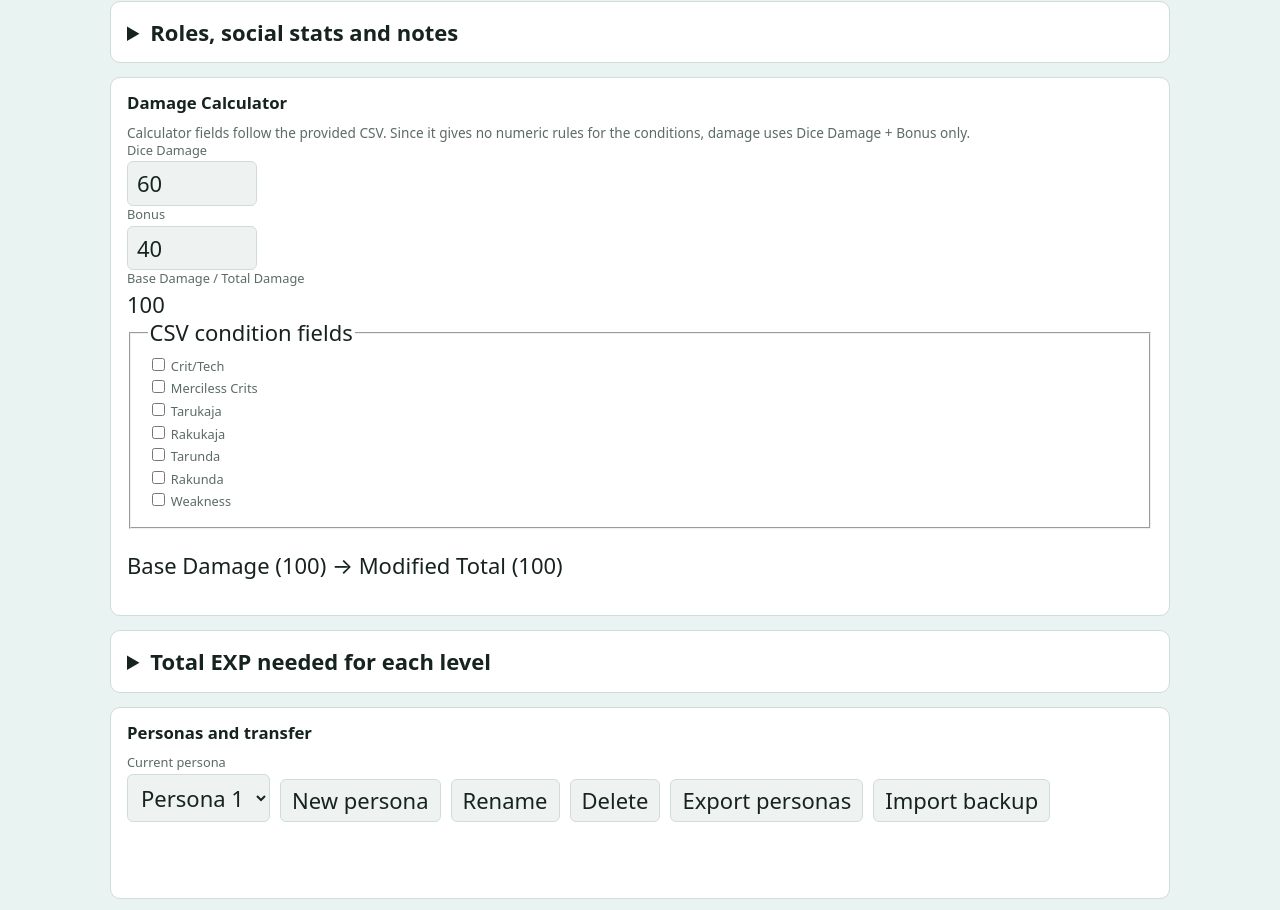
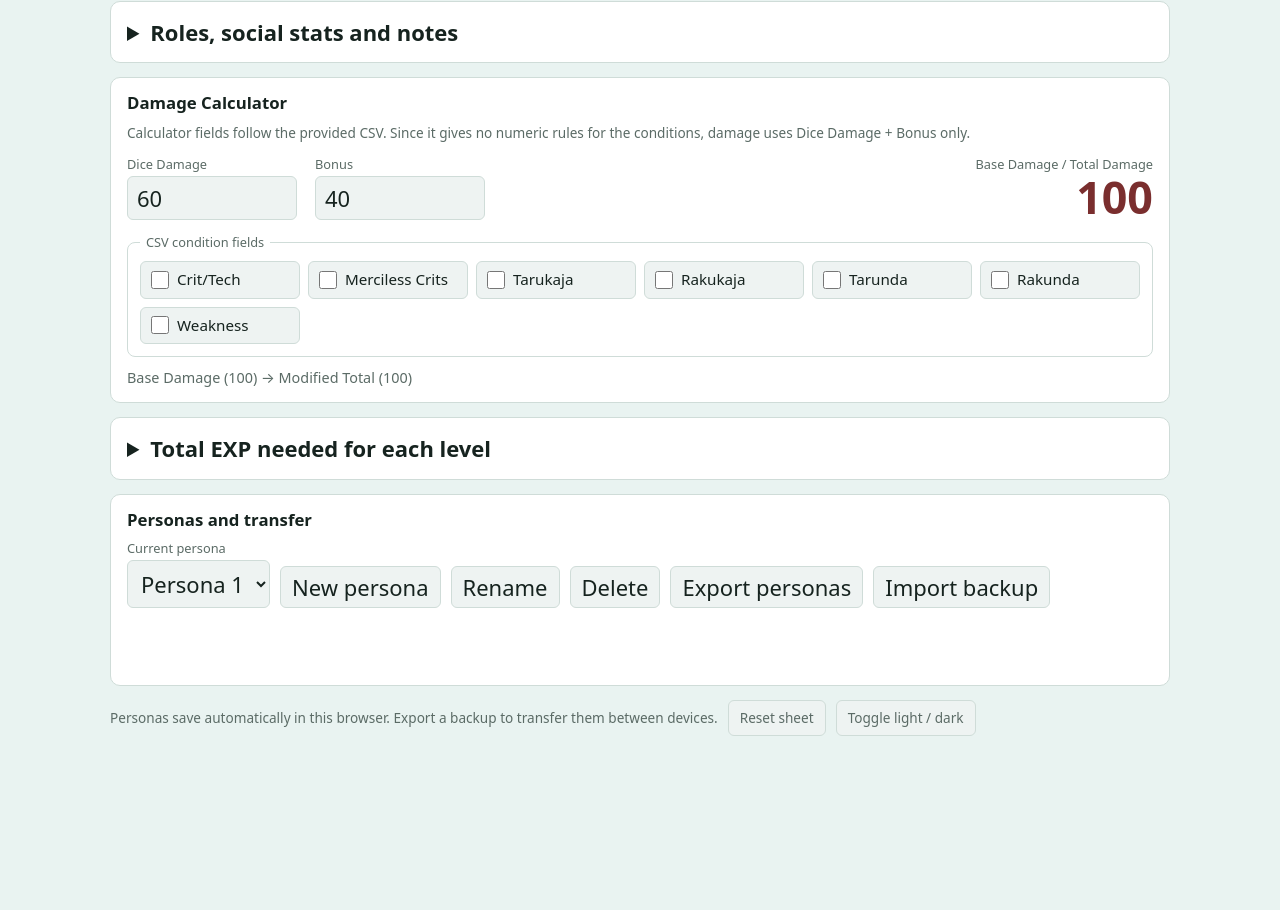
Before and after one commit to ozzysuarez26-debug/Persona-sheets, a plain HTML site: page index.html in a window 1280 px wide. Shown: the part 1803-2713 px from the top of the page. After the commit the page ends 2587 px from the top, so only its background shows below. Drawn offline with nearby package versions, Linux system fonts and the light colour scheme.

Commit message:
Add styles for damage calculator
Added styles for damage calculator layout and options.

```diff
--- a/style.css
+++ b/style.css
@@ -103,3 +103,20 @@ details summary{cursor:pointer;font-weight:600;padding:2px 0}
 .tbl .r.cur{background:var(--accent);color:var(--on-accent);font-weight:700}
 .foot{display:flex;gap:10px;align-items:center;flex-wrap:wrap;margin-top:14px;color:var(--muted);font-size:.85rem}
 @media (max-width:700px){.three{grid-template-columns:1fr}.five{grid-template-columns:repeat(2,1fr)}.tbl{grid-template-columns:repeat(2,1fr)}}
+
+/* ---------- damage calculator ---------- */
+.damage-intro{margin-bottom:14px}
+.damage-grid{display:grid;grid-template-columns:repeat(2,minmax(120px,170px)) 1fr;gap:12px 18px;align-items:end;margin-bottom:14px}
+.damage-panel .damage-grid input[type=number]{width:100%}
+.damage-result{text-align:right}
+.damage-result output{display:block;font-size:2.8rem;font-weight:700;line-height:1;color:var(--accent);font-variant-numeric:tabular-nums}
+.damage-options{border:1px solid var(--line);border-radius:8px;padding:10px 12px 12px;margin:0;min-width:0;display:grid;grid-template-columns:repeat(auto-fit,minmax(150px,1fr));gap:8px}
+.damage-options legend{font-size:.8rem;color:var(--muted);padding:0 6px}
+.damage-options label{display:flex;align-items:center;gap:8px;margin:0;padding:8px 10px;border:1px solid var(--line);border-radius:6px;background:var(--raised);color:var(--ink);font-size:.95rem;cursor:pointer}
+.damage-options label:hover{border-color:var(--accent)}
+.damage-options label:has(input:checked){background:var(--accent);border-color:var(--accent);color:var(--on-accent);font-weight:600}
+.damage-options input[type=checkbox]{width:18px;height:18px;padding:0;margin:0;flex:none;accent-color:var(--accent)}
+.damage-formula{margin:12px 0 0;font-size:.9rem;color:var(--muted)}
+@media (max-width:700px){.damage-grid{grid-template-columns:1fr 1fr}.damage-result{grid-column:1 / -1;text-align:left}}
+.foot{display:flex;gap:10px;align-items:center;flex-wrap:wrap;margin-top:14px;color:var(--muted);font-size:.85rem}
+@media (max-width:700px){.three{grid-template-columns:1fr}.five{grid-template-columns:repeat(2,1fr)}.tbl{grid-template-columns:repeat(2,1fr)}}
```
